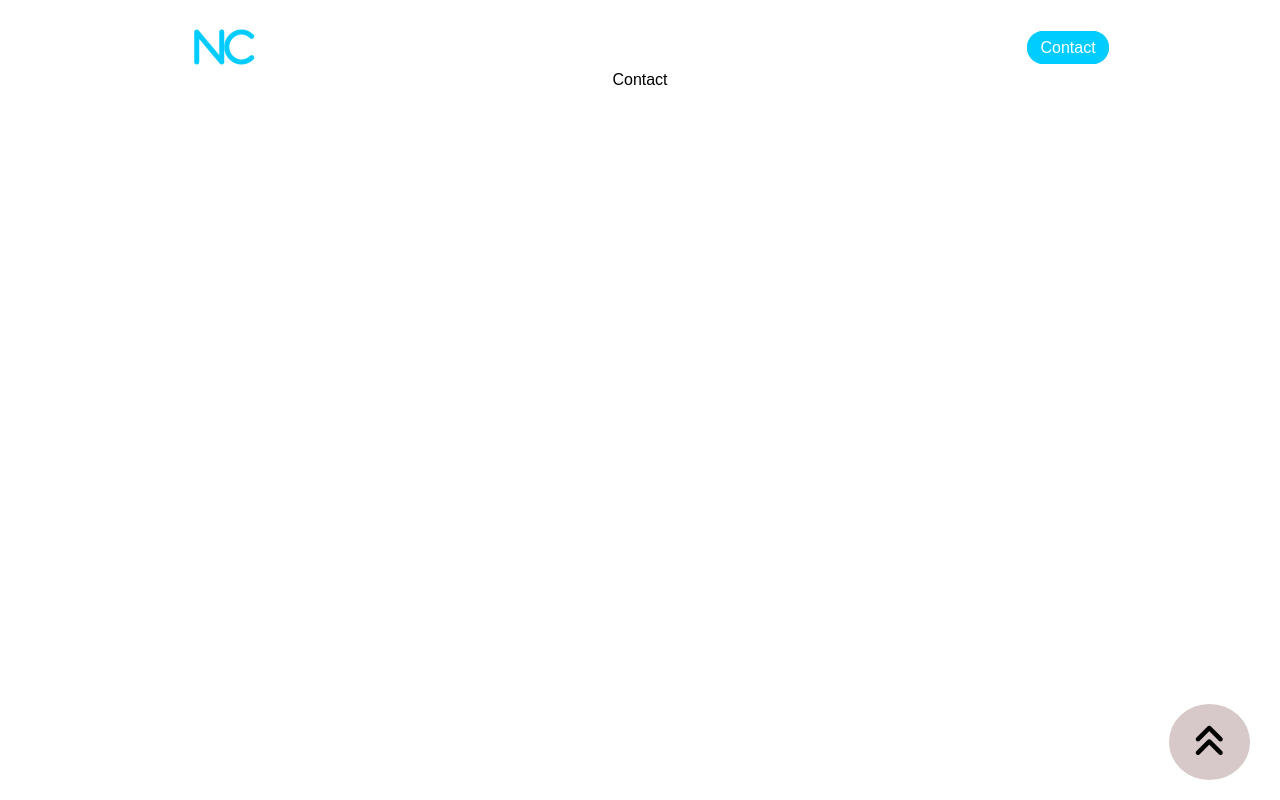
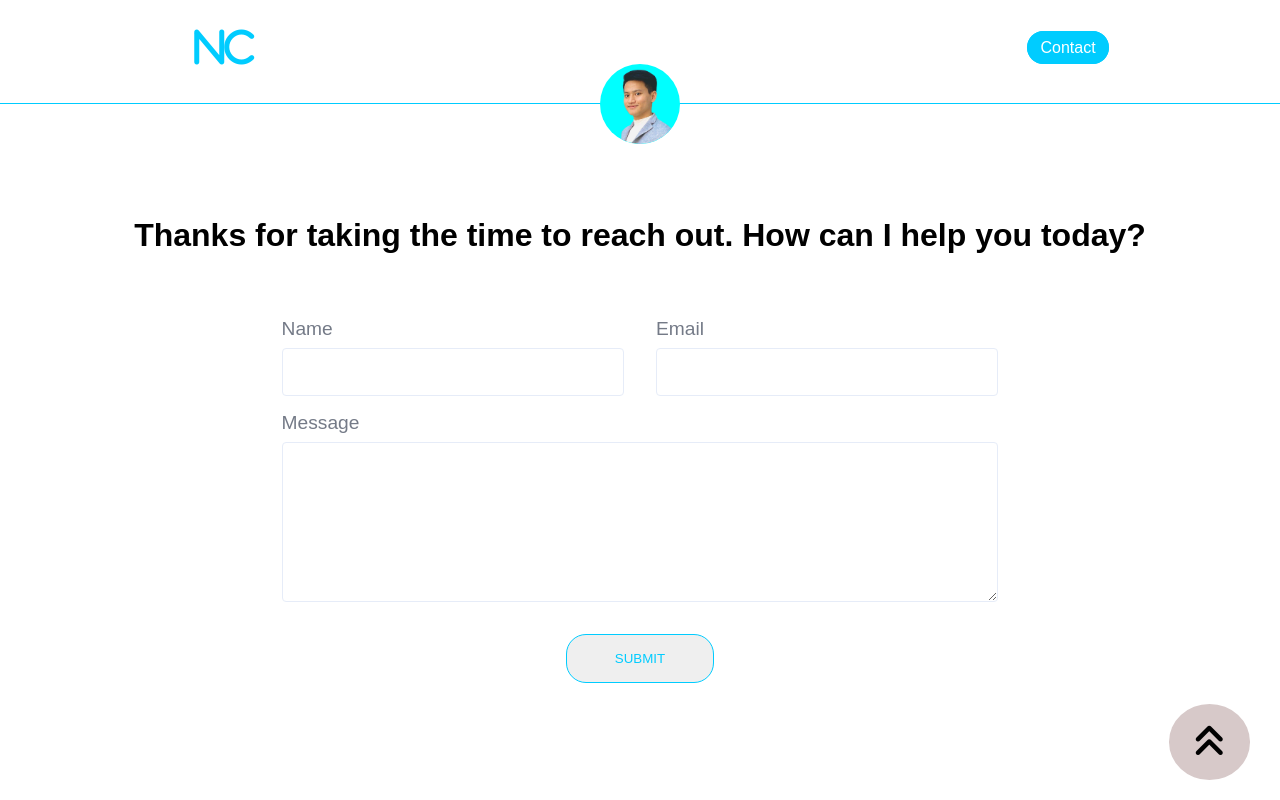
Before and after one commit to linkinparkrules/portfolio-frontend, a React (Create React App) app: page /contact in a window 1280 px wide. Built offline with nearby package versions, Linux system fonts and the light colour scheme.

Commit message:
update contact

```diff
--- a/package.json
+++ b/package.json
@@ -7,6 +7,7 @@
     "@testing-library/jest-dom": "^5.16.5",
     "@testing-library/react": "^13.4.0",
     "@testing-library/user-event": "^13.5.0",
+    "axios": "^1.1.3",
     "react": "^18.2.0",
     "react-dom": "^18.2.0",
     "react-router-dom": "^6.4.3",
--- /dev/null
+++ b/src/Pages/Contact/contact.module.css
@@ -0,0 +1,123 @@
+.contact {
+  padding: 1rem;
+  border-top: 1px rgb(0, 204, 255) solid;
+  margin-top: 2rem;
+}
+
+.avatar {
+  width: 5rem;
+  background-color: aqua;
+  border-radius: 100%;
+  margin: -3.5rem 0 3rem;
+}
+
+.form {
+  display: flex;
+  flex-direction: column;
+  /* align-items: flex-start; */
+  margin: 3rem 20% 0;
+}
+
+.info {
+  display: flex;
+  justify-content: space-between;
+}
+
+.infoChild {
+  display: flex;
+  flex-direction: column;
+  align-items: flex-start;
+  padding: 1rem;
+  width: 50%;
+}
+
+.message {
+  display: flex;
+  flex-direction: column;
+  align-items: flex-start;
+  padding-inline: 1rem;
+}
+
+.label {
+  color: rgba(41, 51, 71, 0.65);
+  font-size: 1.2rem;
+  margin-bottom: 0.5rem;
+}
+
+.inputInfo {
+  width: 100%;
+  font-size: 1.4rem;
+  border: 1px solid transparent;
+  border-radius: 4px;
+  border-color: #E6ECF8;
+  box-shadow: none;
+  padding: 10px;
+  box-sizing: border-box;
+}
+
+.inputInfo:focus {
+  outline: none;
+}
+
+.messageInfo {
+  width: 100%;
+  height: 20vh;
+  line-height: 1.5;
+  font-size: 1.4rem;
+  border: 1px solid transparent;
+  border-radius: 4px;
+  border-color: #E6ECF8;
+  box-shadow: none;
+  padding: 10px;
+  box-sizing: border-box;
+  resize: vertical;
+}
+
+.messageInfo:focus {
+  outline: none;
+}
+
+.button {
+  text-align: center;
+  width: 100%;
+}
+
+.submitButton {
+  margin: 2rem 1rem 0;
+  width: fit-content;
+  font-weight: 400;
+  color: rgb(0, 204, 255);
+  border: 1px solid rgb(0, 204, 255);
+  border-radius: 20px;
+  padding: 1rem 3rem;
+}
+
+.submitButton:hover {
+  background-color: rgb(0, 204, 255);
+  color: white;
+  transition: 0.5s ease;
+}
+
+/*Tablet: width >= 768px and width < 1024px*/
+@media only screen and (min-width: 768px) and (max-width: 1024px) {
+  .form {
+    margin-inline: 10%
+  }
+}
+
+/* Mobile: width < 768px */
+@media only screen and (max-width: 768px) {
+  .form {
+    margin-inline: 0
+  }
+
+  .info {
+    display: flex;
+    flex-direction: column;
+  }
+
+  .infoChild {
+    width: 100%;
+    box-sizing: border-box;
+  }
+}
--- a/src/Pages/Contact/index.js
+++ b/src/Pages/Contact/index.js
@@ -1,6 +1,74 @@
+import contact from "./contact.module.css";
+import { useEffect, useState } from "react";
+import avatar from "../../Assets/avatar.png"
+
 const Contact = () => {
+  useEffect(() => {
+    document.title = "Contact | Nghia Cao"
+  }, [])
+
+  const [text, setText] = useState({
+    name: "",
+    email: "",
+    message: ""
+  });
+
+  function handleChange(event) {
+    setText((prev) => {
+      return ({
+        ...prev, [event.target.name]: event.target.value
+      })
+    })
+  }
+  console.log(text);
+
+
+  function handleSubmit(event) {
+    event.preventDefault();
+  };
+
   return (
-    <div>Contact</div>
+    <div className={contact.contact}>
+      <img className={contact.avatar} src={avatar} alt="avatar" />
+
+      <h1>
+        Thanks for taking the time to reach out. How can I help you today?
+      </h1>
+
+      <form className={contact.form} onSubmit={handleSubmit}>
+        <div className={contact.info}>
+          <InfoChild label="Name" type="text" name="name" onChange={handleChange}/>
+          <InfoChild label="Email" type="email" name="email" onChange={handleChange}/>
+        </div>
+        <div className={contact.message}>
+          <label className={contact.label}>Message</label>
+          <textarea
+            className={contact.messageInfo}
+            type="text"
+            name="message"
+            onChange={handleChange}
+          />
+        </div>
+
+        <div className={contact.button}>
+          <button className={contact.submitButton} type="submit">SUBMIT</button>
+        </div>
+      </form>
+    </div>
+  );
+};
+
+const InfoChild = (props) => {
+  return (
+    <div className={contact.infoChild}>
+      <label className={contact.label}>{props.label}</label>
+      <input
+        className={contact.inputInfo}
+        type={props.type}
+        name={props.name}
+        onChange={props.onChange}
+      />
+    </div>
   );
 };
 
--- a/src/Pages/Home/Background1/bg1.module.css
+++ b/src/Pages/Home/Background1/bg1.module.css
@@ -14,7 +14,7 @@
 
 .avatar {
   width: 10rem;
-  height: 15%;
+  /* height: 15%; */
   background-color: aqua;
   border-radius: 100%;
   margin: 1rem 0;
--- a/src/Pages/Home/Background2/bg2.module.css
+++ b/src/Pages/Home/Background2/bg2.module.css
@@ -24,3 +24,14 @@
   grid-template-rows: min-content min-content min-content ;
   grid-auto-flow: column;
 }
+
+/* Mobile: width < 768px */
+@media only screen and (max-width: 768px) {
+  .skillsBoard {
+    margin-inline: 0;
+  }
+
+  .intro {
+    width: 100%;
+  }
+}
--- a/src/Pages/Home/Background3/bg3.module.css
+++ b/src/Pages/Home/Background3/bg3.module.css
@@ -59,3 +59,49 @@
   width: 50%;
   border-radius: 10px;
 }
+
+/*Tablet: width >= 768px and width < 1024px*/
+@media only screen and (min-width: 768px) and (max-width: 1024px) {
+  .background3 {
+    margin-top: 3rem;
+    display: flex;
+    flex-direction: column;
+  }
+
+  .education {
+    width: 100%;
+  }
+
+  .project {
+    width: 100%;
+    display: flex;
+    flex-direction: column;
+  }
+
+  .projectImg {
+    width: 80%;
+  }
+}
+
+/* Mobile: width < 768px */
+@media only screen and (max-width: 768px) {
+  .background3 {
+    margin-top: 3rem;
+    display: flex;
+    flex-direction: column;
+  }
+
+  .education {
+    width: 100%;
+  }
+
+  .project {
+    width: 100%;
+    display: flex;
+    flex-direction: column;
+  }
+
+  .projectImg {
+    width: 80%;
+  }
+}
--- a/src/Pages/Home/Background3/project.js
+++ b/src/Pages/Home/Background3/project.js
@@ -6,8 +6,13 @@ const Project = () => {
     <div className={bg3.project}>
       <h4>MY RECENT WORK</h4>
       <p>Here is one of the projects I've worked on:
-        <a href="https://codic.vercel.app/" alt="codic" target="_blank" rel="noreferrer">
-          View my website
+        <a
+          href="https://codic.vercel.app/"
+          alt="codic"
+          target="_blank"
+          rel="noreferrer"
+        >
+          {`${` View my website`}`}
         </a>
       </p>
       <div className={bg3.projectList} >
--- a/src/Pages/Home/Footer/footer.module.css
+++ b/src/Pages/Home/Footer/footer.module.css
@@ -9,7 +9,6 @@
 
 .footer>a {
     margin: 1rem;
-
 }
 
 .footer>a>i {
--- a/src/Pages/Home/Footer/index.js
+++ b/src/Pages/Home/Footer/index.js
@@ -9,10 +9,14 @@ const Footer = () => {
                 <i className="fa-solid fa-c"></i>
             </Link>
             <div className={footer.quote}>
-                Living, learning, & leveling up one day at a time.
+                Living, learning, & leveling everyday.
             </div>
             <div className={footer.contact}>
-                <a href="https://www.facebook.com/Linkinllica/">
+                <a
+                    href="https://www.facebook.com/Linkinllica/"
+                    target="_blank"
+                    rel="noreferrer"
+                >
                     <i className="fa-brands fa-facebook"></i>
                 </a>
                 <a href="mailto: nghiacao1997@gmail.com">
```
Also changed, not shown: 1 other file (tests, documents, lock files or other folders).
